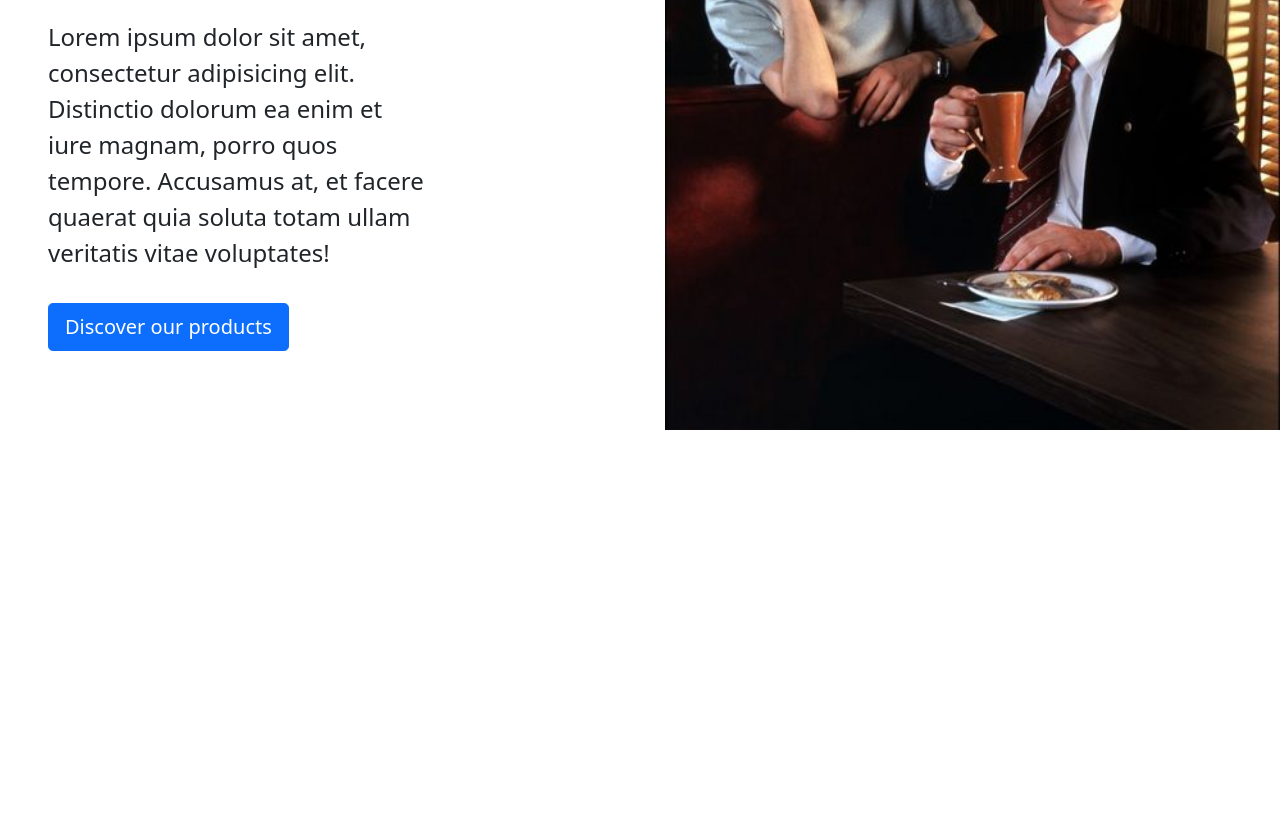
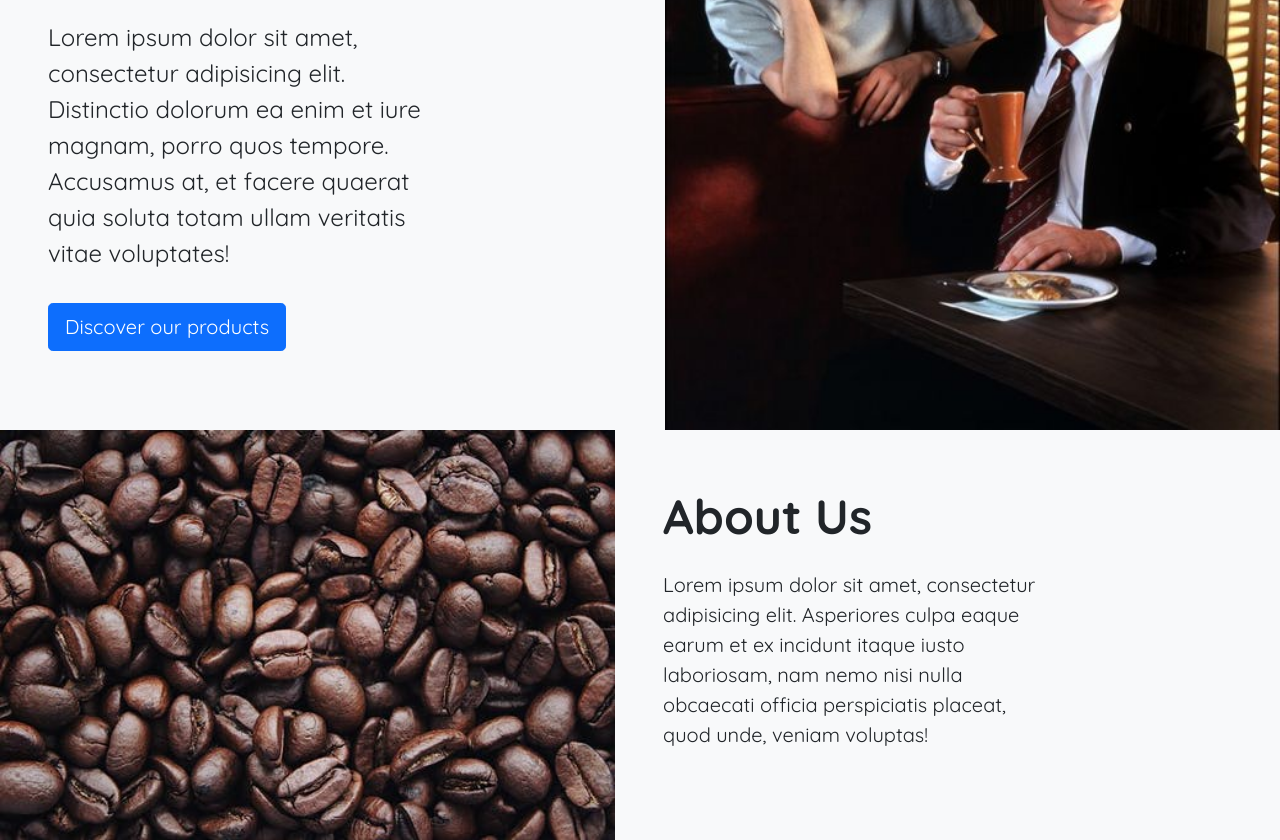
Before and after one commit to zhenya9876/JS-studies, a plain HTML site: page Hyperskill Cafe/index.html in a window 1280 px wide. Shown: the part 332-1172 px from the top of the page. Before the commit the page ends 800 px from the top, so only its background shows below. Drawn offline with nearby package versions, Linux system fonts and the light colour scheme.

Commit message:
Forgot to copy files from work directory to repo

```diff
--- a/Hyperskill Cafe/index.html
+++ b/Hyperskill Cafe/index.html
@@ -5,6 +5,10 @@
     <title>Document</title>
     <link href="https://cdn.jsdelivr.net/npm/bootstrap@5.0.2/dist/css/bootstrap.min.css" rel="stylesheet"
           integrity="sha384-EVSTQN3/azprG1Anm3QDgpJLIm9Nao0Yz1ztcQTwFspd3yD65VohhpuuCOmLASjC" crossorigin="anonymous">
+    <link rel="preconnect" href="https://fonts.googleapis.com">
+    <link rel="preconnect" href="https://fonts.gstatic.com" crossorigin>
+    <link href="https://fonts.googleapis.com/css2?family=Quicksand:wght@400;700&display=swap" rel="stylesheet">
+    <link href="style.css" rel="stylesheet">
 </head>
 <body>
 <header>
@@ -39,7 +43,7 @@
 </header>
 <main>
     <div class="container-fluid p-0">
-        <div id="home" class="d-flex flex-column-reverse flex-md-row p-0 bg-light'">
+        <div id="home" class="d-flex flex-column-reverse flex-md-row p-0 bg-light">
             <div class="container-fluid m-auto p-5">
                 <h1 class="display-1 fw-bold">Hyperskill Cafe</h1>
                 <p class="col-md-8 py-3 lead fs-4">Lorem ipsum dolor sit amet, consectetur adipisicing elit. Distinctio dolorum ea enim et iure magnam,
@@ -52,6 +56,17 @@
                 <img src="dale-cooper.jpg" class="img-fluid w-100" alt="Dale Cooper"/>
             </div>
         </div>
+        <div id="about" class="d-flex flex-column flex-md-row p-0 bg-light container-fluid">
+            <div class="container-fluid m-auto p-0">
+                <img src="coffee-beans.jpeg" class="img-fluid w-100" alt="Coffee Beans"/>
+            </div>
+            <div class="container-fluid m-auto p-5">
+                <h2 class="display-5 fw-bold">About Us</h2>
+                <p class="col-md-8 py-3 lead fs-5">Lorem ipsum dolor sit amet, consectetur adipisicing elit.
+                    Asperiores culpa eaque earum et ex incidunt itaque iusto laboriosam,
+                    nam nemo nisi nulla obcaecati officia perspiciatis placeat, quod unde, veniam voluptas!</p>
+            </div>
+        </div>
     </div>
 </main>
 <script src="https://cdn.jsdelivr.net/npm/bootstrap@5.0.2/dist/js/bootstrap.bundle.min.js"
--- /dev/null
+++ b/Hyperskill Cafe/style.css
@@ -0,0 +1,3 @@
+body{
+    font-family: 'Quicksand', sans-serif !important;
+}
```
